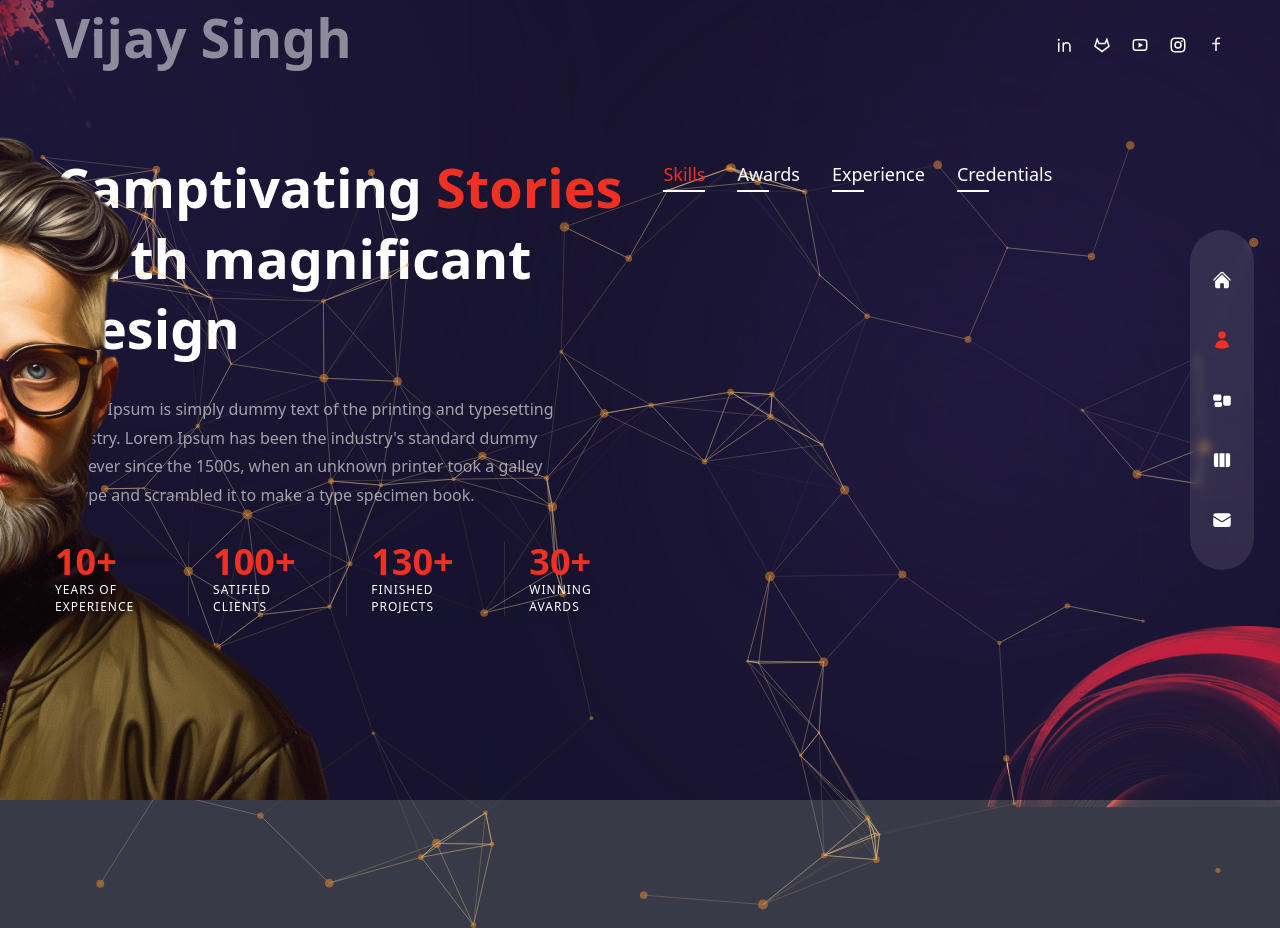
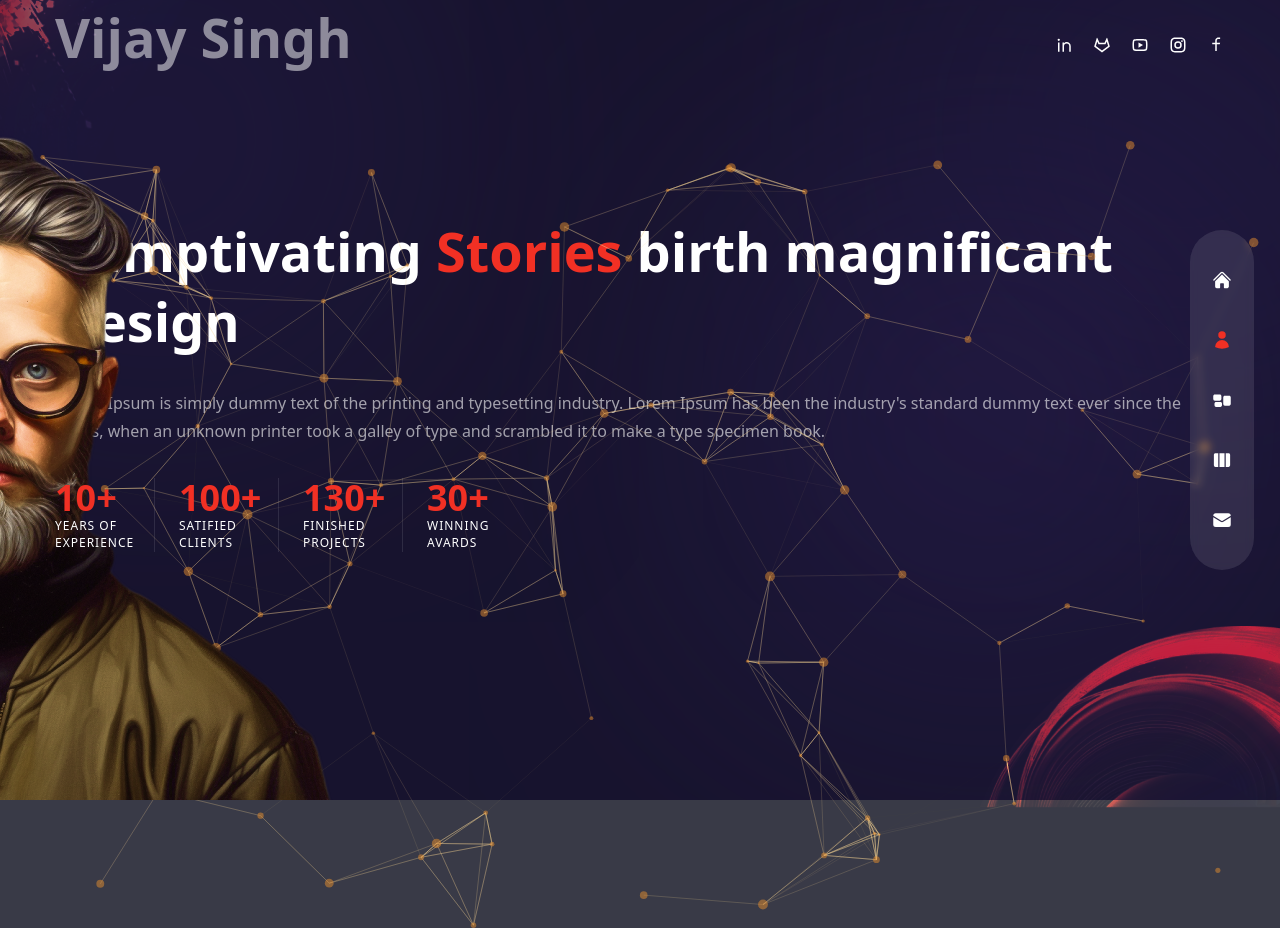
Before and after one commit to vijaysing514/Portfolio, a Next.js app: page /about in a window 1280 px wide. Built offline with nearby package versions, Linux system fonts and the light colour scheme.

Commit message:
adding content about page

```diff
--- a/pages/about/index.js
+++ b/pages/about/index.js
@@ -108,18 +108,18 @@ const About = () => {
     <div className="container mx-auto h-full flex flex-col xl:flex-row items-center">
       <div className="flex-1 flex flex-col justify-center">
         <motion.h2 variants={fadeIn('right',0.2)} initial="hidden" animate="show" exit="hidden" className="h2 my-4">Camptivating <span className="text-accent">Stories</span> birth magnificant Design</motion.h2>
-        <motion.p variants={fadeIn('right',0.4)} initial="hidden" animate="show" exit="hidden" className="my-4 max-w-[500px] mx-auto xl:mx-0 md-6 xl:md-12 px-2 xl:px-0 ">Lorem Ipsum is simply dummy text of the printing and typesetting industry. Lorem Ipsum has been the industry&apos;s standard dummy text ever since the 1500s, when an unknown printer took a galley of type and scrambled it to make a type specimen book.</motion.p>
+        <motion.p variants={fadeIn('right',0.4)} initial="hidden" animate="show" exit="hidden" className="my-4 mx-auto xl:mx-0 md-6 xl:md-12 px-2 xl:px-0 ">Lorem Ipsum is simply dummy text of the printing and typesetting industry. Lorem Ipsum has been the industry&apos;s standard dummy text ever since the 1500s, when an unknown printer took a galley of type and scrambled it to make a type specimen book.</motion.p>
         <motion.div variants={fadeIn('right',0.6)} initial="hidden" animate="show" exit="hidden" className="hidden md:flex md:max-w-xl xl:max-w-none mx-auto xl:mx-0 mb-8">
           <div className="flex-1 flex xl:gap-x-6 my-4">
-            <div className="relative flex-1 after:w-[1px] after:bg-white/10 after:h-full after:absolute after:right-0 after:top-0">
+            <div className="relative after:w-[1px] after:bg-white/10 after:h-full after:absolute after:right-0 after:top-0">
               <div className="text-2xl xl:text-4xl font-extrabold md-2 text-accent"><CountUp start={0} end={10} duration={5}/>+</div>
               <div className="text-xs uppercase tracking-[1px] leading-[1.4] max-w-[100px]">Years of experience</div>
             </div>
-            <div className="relative flex-1 after:w-[1px] after:bg-white/10 after:h-full after:absolute after:right-0 after:top-0">
+            <div className="relative after:w-[1px] after:bg-white/10 after:h-full after:absolute after:right-0 after:top-0">
               <div className="text-2xl xl:text-4xl font-extrabold md-2 text-accent"><CountUp start={0} end={100} duration={5}/>+</div>
               <div className="text-xs uppercase tracking-[1px] leading-[1.4] max-w-[100px]">satified clients</div>
             </div>
-            <div className="relative flex-1 after:w-[1px] after:bg-white/10 after:h-full after:absolute after:right-0 after:top-0">
+            <div className="relative after:w-[1px] after:bg-white/10 after:h-full after:absolute after:right-0 after:top-0">
               <div className="text-2xl xl:text-4xl font-extrabold md-2 text-accent"><CountUp start={0} end={130} duration={5}/>+</div>
               <div className="text-xs uppercase tracking-[1px] leading-[1.4] max-w-[100px]">finished projects</div>
             </div>
@@ -130,7 +130,7 @@ const About = () => {
           </div>
         </motion.div>
       </div>
-      <motion.div variants={fadeIn('left',0.6)} initial="hidden" animate="show" exit="hidden" className="flex flex-col w-full xl:max-w-[48%] h-[480px]">
+      {/* <motion.div variants={fadeIn('left',0.6)} initial="hidden" animate="show" exit="hidden" className="flex flex-col w-full xl:max-w-[48%] h-[480px]">
         <div className="flex mx-auto gap-x-4 xl:gap-x-8 xl:mx-0 md-4">
           {aboutData.map((item,itemIndex)=>{
             return(
@@ -141,7 +141,7 @@ const About = () => {
               </div>
             )
           })}
-        </div>
+        </div> */}
         {/* <div className="py-2 xl:py-6 flex flex-col gap-y-2 xl:gap-y-4 items-center xl:items-start my-2">
           {aboutData[index].info.map((item,itemIndex)=>{
             return <div key={item.id} className="flex-1 flex flex-col md:flex-row max-w-max gap-x-2 items-center text-white/60">
@@ -156,7 +156,7 @@ const About = () => {
             </div>
           })}
         </div> */}
-      </motion.div>
+      {/* </motion.div> */}
     </div>
   </div>;
 };
```
